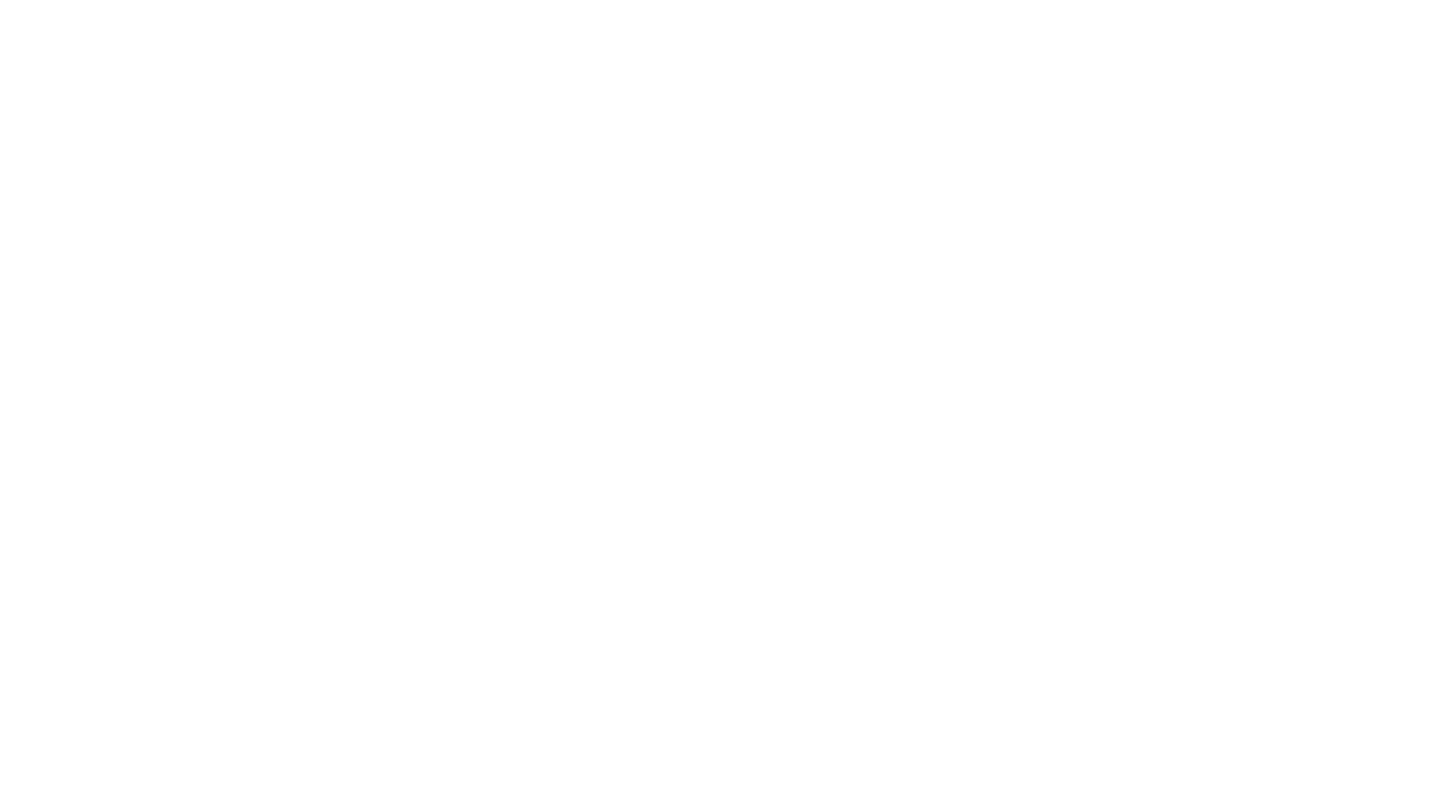
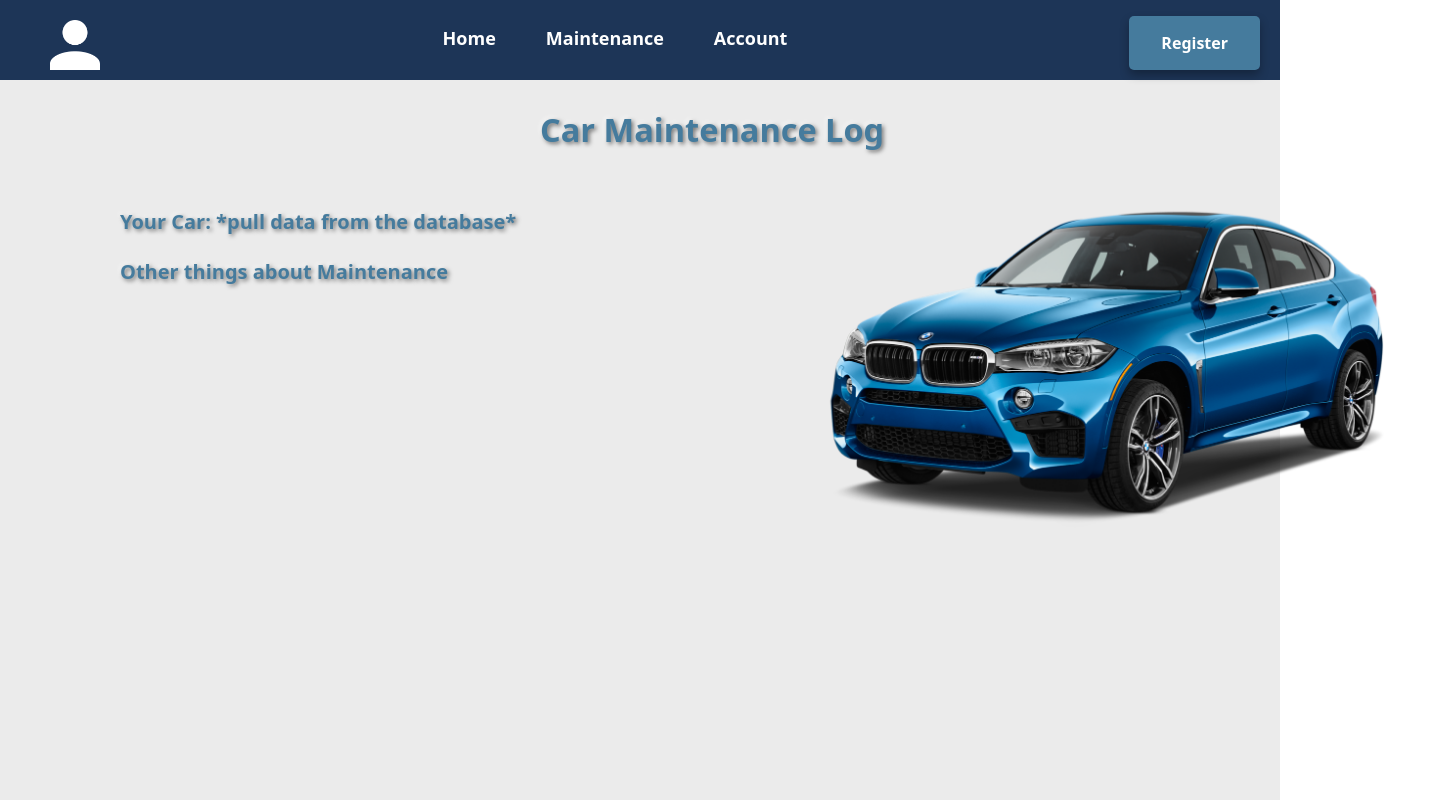
Before and after one commit to saraalmohamed/carapp, a React (Create React App) app: page /Maintenance in a window 1280 px wide. Before the commit this address had no page. Shown: the whole page, 1440 px wide, since content can reach past the window. Built offline with nearby package versions, Linux system fonts and the light colour scheme.

Commit message:
Other pages have been created

```diff
--- /dev/null
+++ b/src/Account.js
@@ -0,0 +1,94 @@
+import React, {useState} from "react";
+import { useNavigate, Link } from 'react-router-dom';
+import profile from './Profile.png';
+import Form from 'react-bootstrap/Form';
+import Button from 'react-bootstrap/Button';
+import './scrollbar.css'
+import './App.css';
+import bmw from './bmw.png'
+
+function Account() {
+    const buttonStyles = {
+        backgroundColor: '#457B9D',
+        border: 'none',
+        color: 'white',
+        padding: '15px 32px',
+        textAlign: 'center',
+        textDecoration: 'none',
+        display: 'inline-block',
+        fontSize: '16px',
+        borderRadius: '5px',
+        boxShadow: '0px 5px 10px rgba(0, 0, 0, 0.3)',
+        margin: '10px',
+        cursor: 'pointer',
+        transition: 'background-color 0.3s ease-in-out',
+        zIndex: "1",
+
+      };
+
+      const styles = {
+        position: 'absolute',
+        width: '800px',
+        padding: '20px',
+        left: '520px',
+        top: '100px',
+        fontSize: '32.5px',
+        fontWeight: 'bold'
+      };
+
+      const inputStyles = {
+        backgroundColor: "white",
+        border: "2px solid #457B9D",
+        color: "#457B9D",
+        padding: "10px",
+        borderRadius: "5px",
+        fontSize: "16px",
+        margin: "10px",
+
+      };
+
+      const navigate = useNavigate();
+      const handleRegister = () => {
+        navigate('/Register');
+      };
+
+return (
+
+    <div className='background-container' style={{backgroundColor: "#EBEBEB"}}>
+        <div className="scrollbar">
+
+        {/*Setting the logo in the top left corner*/}
+        <a href="/">
+            <img src={profile} alt="Logo" style={{ position: 'absolute', top: '20px', left: '50px', height: '50px', width: '50px', zIndex: '1' }}/>
+        </a>
+
+        {/*Text with logo*/}
+        <p style={{position: 'absolute', top: '-5px', left: '45px', height: '100px', fontSize: '10px', color: "white", zIndex: '1'}}></p>
+
+        {/*Menu bar hyperlinks*/}
+        <div className='container-menu'>
+        <div className='menu-bar'>
+            <ul>
+            <li><Link to="/">Home</Link></li>
+            <li><Link to="/Maintenance">Maintenance</Link></li>
+            <li><Link to="/Account">Account</Link></li>
+            </ul>
+        </div>
+        </div>
+
+              {/*Top right sign in and register button*/}
+      <div className='top-right'>
+        <button onClick= {handleRegister} style={{...buttonStyles, marginRight: "20px", fontWeight: 'bold'}}>Register</button>
+      </div>
+
+      <h1 style={{...styles, lineHeight: '1.2', marginTop: "-10px", color: '#457B9D',
+       zIndex: '1', textShadow: "2px 2px 4px rgba(0, 0, 0, 0.5), -2px -2px 4px rgba(255, 255, 255, 0.5)"}}>
+      Your Account <br></br> </h1>
+      </div>
+
+        </div>
+    );
+
+    }
+
+    export default Account;
--- a/src/App.js
+++ b/src/App.js
@@ -4,6 +4,8 @@ import { BrowserRouter as Router, Route, Routes} from 'react-router-dom';
 import Form from './Form';
 import Register from './Register';
 import 'bootstrap/dist/css/bootstrap.css';
+import Maintenance from './Maintenance';
+import Account from './Account';
 
 
 function App() {
@@ -13,6 +15,8 @@ function App() {
         <Route path="/" element={<Home/>}/>
         <Route path="/Form" element={<Form/>}/>
         <Route path="/Register" element={<Register/>}/>
+        <Route path="/Maintenance" element={<Maintenance/>}/>
+        <Route path="/Account" element={<Account/>}/>
       </Routes>
     </Router>
   );
--- a/src/Form.js
+++ b/src/Form.js
@@ -1,7 +1,7 @@
 import React, {useState} from "react";
 import { useNavigate, Link } from 'react-router-dom';
 import './scrollbar.css'
-import Button from './Button';
+import Button from "./Button";
 import './App.css';
 import profile from './Profile.png';
 import './Form.css'
--- a/src/Home.js
+++ b/src/Home.js
@@ -3,7 +3,6 @@ import './App.css';
 import './scrollbar.css'
 import profile from './Profile.png';
 import car from './car.png';
-import './App.js';
 import Button from './Button';
 import {Link} from 'react-router-dom';
 
@@ -51,10 +50,9 @@ function Home () {
       <div className='container-menu'>
       <div className='menu-bar'>
       <ul>
-         <li><Link to="/">Home</Link></li>
-        <li ><a href="#">About Us</a></li>
-        <li ><a href="#">Maintenance</a></li>
-        <li ><a href="#">Account</a></li>
+        <li><Link to="/">Home</Link></li>
+        <li><Link to="/Maintenance">Maintenance</Link></li>
+        <li><Link to="/Account">Account</Link></li>
       </ul>
       </div>
       </div>
--- /dev/null
+++ b/src/Maintenance.js
@@ -0,0 +1,109 @@
+import React, {useState} from "react";
+import { useNavigate, Link } from 'react-router-dom';
+import profile from './Profile.png';
+import Form from 'react-bootstrap/Form';
+import Button from 'react-bootstrap/Button';
+import './scrollbar.css'
+import './App.css';
+import bmw from './bmw.png'
+
+function Maintenance() {
+    const buttonStyles = {
+        backgroundColor: '#457B9D',
+        border: 'none',
+        color: 'white',
+        padding: '15px 32px',
+        textAlign: 'center',
+        textDecoration: 'none',
+        display: 'inline-block',
+        fontSize: '16px',
+        borderRadius: '5px',
+        boxShadow: '0px 5px 10px rgba(0, 0, 0, 0.3)',
+        margin: '10px',
+        cursor: 'pointer',
+        transition: 'background-color 0.3s ease-in-out',
+        zIndex: "1",
+
+      };
+
+      const styles = {
+        position: 'absolute',
+        width: '800px',
+        padding: '20px',
+        left: '520px',
+        top: '100px',
+        fontSize: '32.5px',
+        fontWeight: 'bold'
+      };
+
+      const inputStyles = {
+        backgroundColor: "white",
+        border: "2px solid #457B9D",
+        color: "#457B9D",
+        padding: "10px",
+        borderRadius: "5px",
+        fontSize: "16px",
+        margin: "10px",
+
+      };
+
+      const navigate = useNavigate();
+      const handleRegister = () => {
+        navigate('/Register');
+      };
+
+return (
+
+    <div className='background-container' style={{backgroundColor: "#EBEBEB"}}>
+        <div className="scrollbar">
+
+        {/*Setting the logo in the top left corner*/}
+        <a href="/">
+            <img src={profile} alt="Logo" style={{ position: 'absolute', top: '20px', left: '50px', height: '50px', width: '50px', zIndex: '1' }}/>
+        </a>
+
+        {/*Text with logo*/}
+        <p style={{position: 'absolute', top: '-5px', left: '45px', height: '100px', fontSize: '10px', color: "white", zIndex: '1'}}></p>
+
+        {/*Menu bar hyperlinks*/}
+        <div className='container-menu'>
+        <div className='menu-bar'>
+            <ul>
+            <li><Link to="/">Home</Link></li>
+            <li><Link to="/Maintenance">Maintenance</Link></li>
+            <li><Link to="/Account">Account</Link></li>
+            </ul>
+        </div>
+        </div>
+
+              {/*Top right sign in and register button*/}
+      <div className='top-right'>
+        <button onClick= {handleRegister} style={{...buttonStyles, marginRight: "20px", fontWeight: 'bold'}}>Register</button>
+      </div>
+
+      <h1 style={{...styles, lineHeight: '1.2', marginTop: "-10px", color: '#457B9D',
+       zIndex: '1', textShadow: "2px 2px 4px rgba(0, 0, 0, 0.5), -2px -2px 4px rgba(255, 255, 255, 0.5)"}}>
+      Car Maintenance Log <br></br> </h1>
+
+      {/*Setting layered image for lotus car*/}
+      <img src={bmw} alt="Example" className = 'car-image' width="665" height="450"/>
+
+      <h2 style={{lineHeight: '1.2', marginTop: "-10px", color: '#457B9D',
+       zIndex: '1', textShadow: "2px 2px 4px rgba(0, 0, 0, 0.5), -2px -2px 4px rgba(255, 255, 255, 0.5)",
+        position: 'absolute', width: '800px', padding: '20px', left: '100px', top: '200px', fontSize: '20px', fontWeight: 'bold'}}>
+      Your Car: *pull data from the database* <br></br> </h2>
+
+      <h2 style={{lineHeight: '1.2', marginTop: "-10px", color: '#457B9D',
+       zIndex: '1', textShadow: "2px 2px 4px rgba(0, 0, 0, 0.5), -2px -2px 4px rgba(255, 255, 255, 0.5)",
+        position: 'absolute', width: '800px', padding: '20px', left: '100px', top: '250px', fontSize: '20px', fontWeight: 'bold'}}>
+      Other things about Maintenance <br></br> </h2>
+
+
+        </div>
+
+    </div>
+);
+
+}
+
+export default Maintenance;
--- a/src/Register.js
+++ b/src/Register.js
@@ -109,6 +109,8 @@ function Register() {
         event.preventDefault();
         setSubmittedEmail(emailValue);
         setSubmittedPassword(passwordValue);
+        setSubmittedMake(emailValue);
+        setLastName('');
         setEmailValue('');
         setPasswordValue('');
         setName('');
@@ -135,10 +137,9 @@ return (
       <div className='menu-bar'>
         <ul>
          <li><Link to="/">Home</Link></li>
-          <li ><a href="#">About Us</a></li>
-          <li ><a href="#">Maintenance</a></li>
-          <li ><a href="#">Account</a></li>
-        </ul>
+         <li><Link to="/Maintenance">Maintenance</Link></li>
+         <li><Link to="/Account">Account</Link></li>
+          </ul>
       </div>
       </div>
 
```
Also changed, not shown: src/Register.css (added), src/bmw.png (added).
